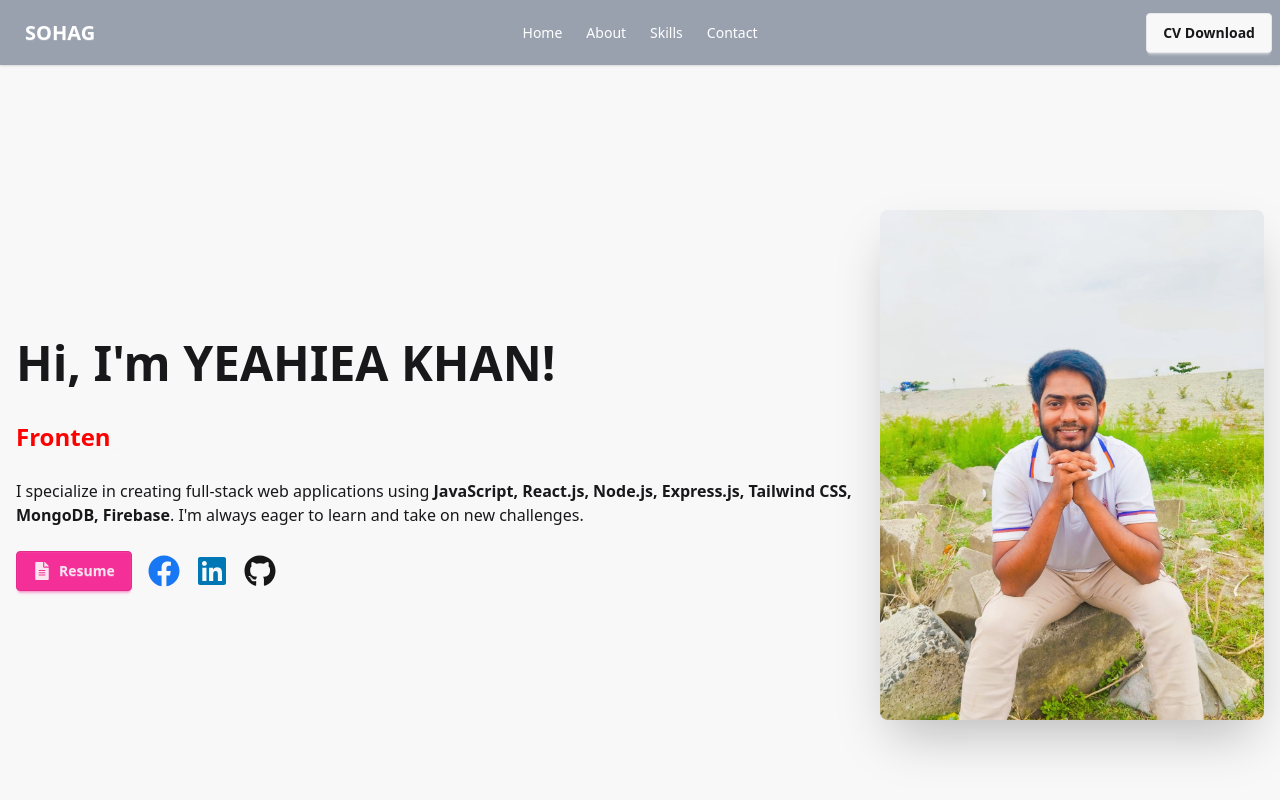
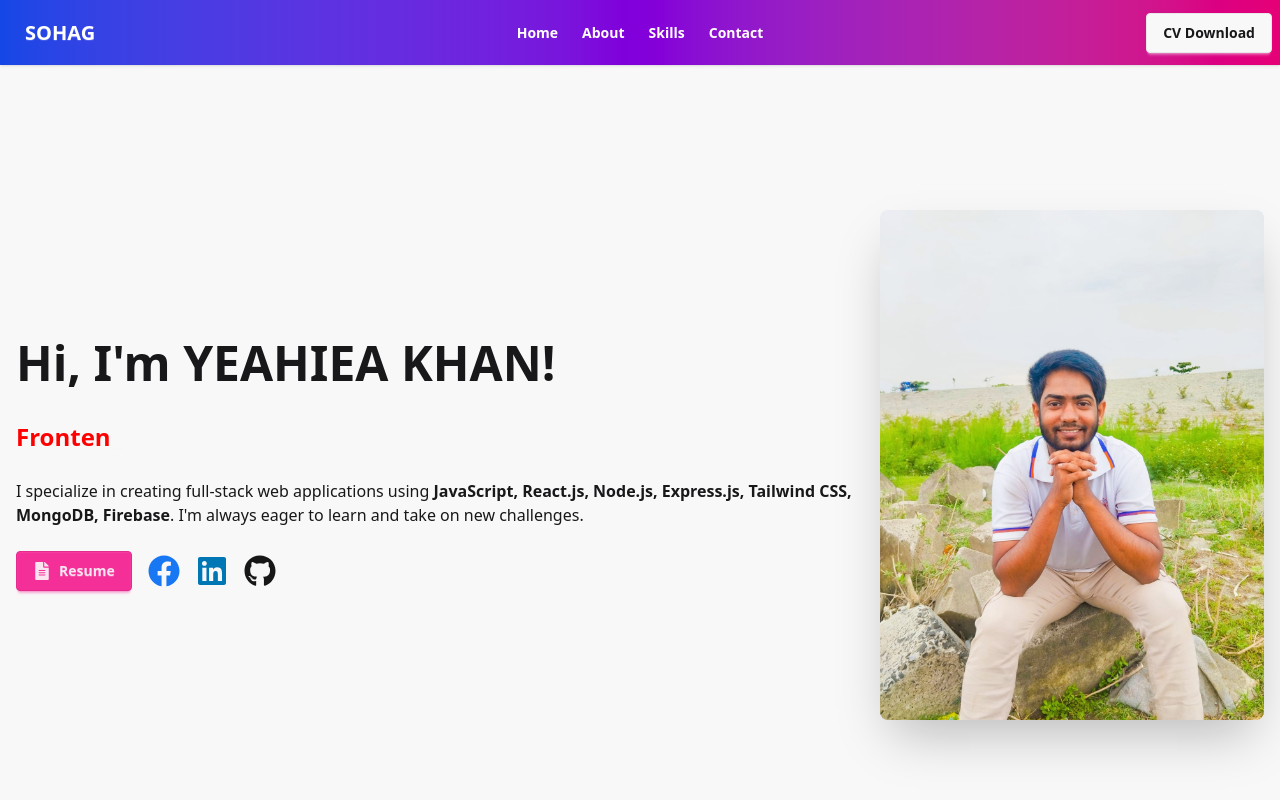
Before and after one commit to yeahieaKhan/portflio-react-1, a React (Vite) app: page / in a window 1280 px wide. Shown: the top 800 px of the page. Built offline with nearby package versions, Linux system fonts and the light colour scheme.

Commit message:
navbar bg change

```diff
--- a/src/components/Navbar/Navbar.jsx
+++ b/src/components/Navbar/Navbar.jsx
@@ -19,7 +19,7 @@ const Navbar = () => {
   );
 
   return (
-    <div className="bg-gray-400 text-white">
+    <div className="bg-gradient-to-r from-blue-700 via-purple-700 to-pink-600  font-bold text-white">
       <div className="navbar  shadow-sm">
         <div className="navbar-start">
           <div className="dropdown">
```
